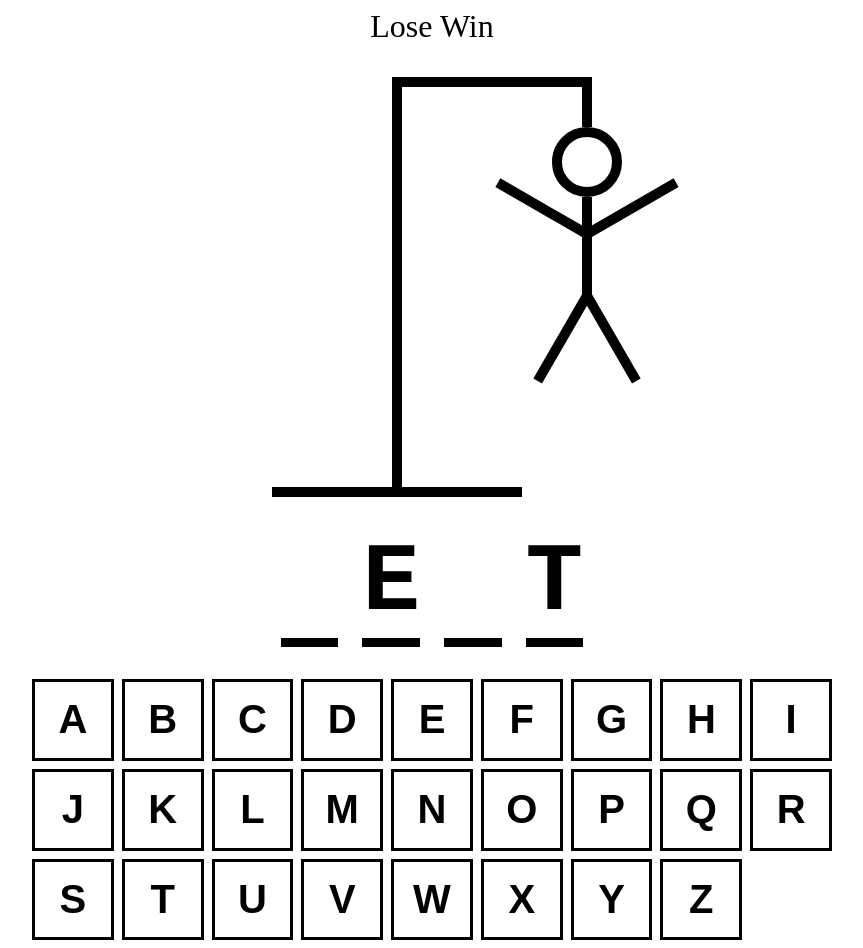
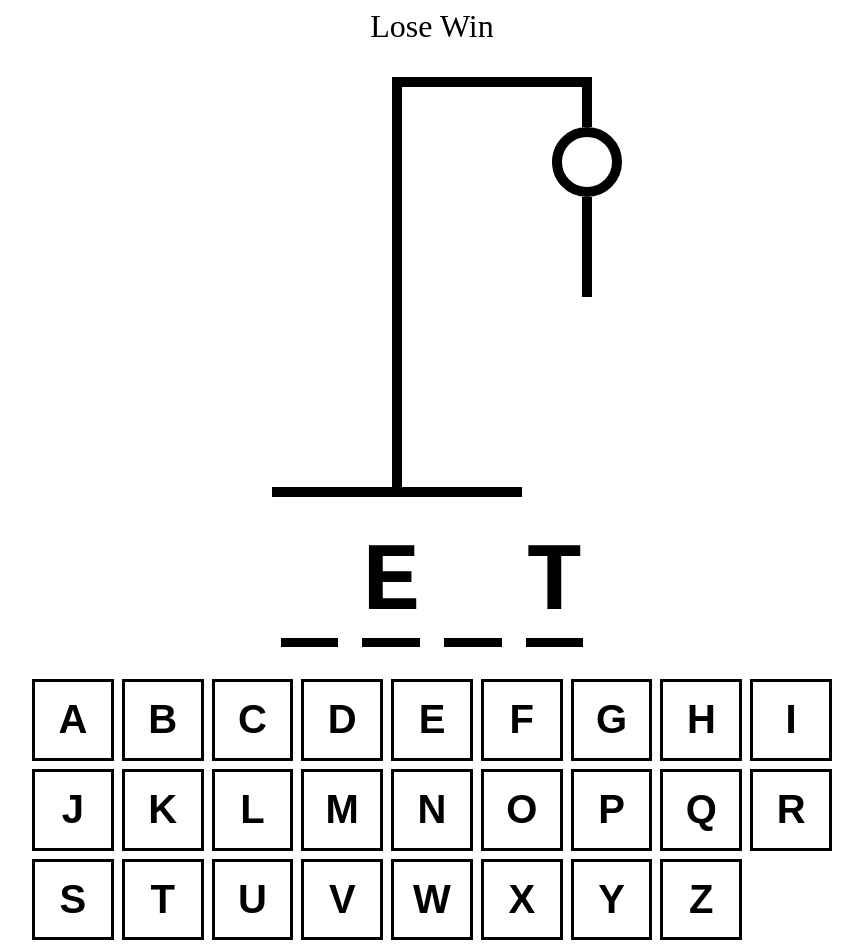
Before and after one commit to Dmitry27Zh/react-hangman, a React (Vite) app: page / in a window 1280 px wide. Shown: the whole page, without its empty margins (208-1071 px from the left). Built offline with nearby package versions, Linux system fonts and the light colour scheme.

Commit message:
Add HangmanDrawing logic

```diff
--- a/src/App.tsx
+++ b/src/App.tsx
@@ -8,9 +8,11 @@ import Keyboard from './Keyboard'
 
 function App() {
   const [wordToGuess] = useState(() => {
-    return getRandomItem(words)
+    // return getRandomItem(words)
+    return 'Test'
   })
-  const [guessedLetters] = useState<string[]>([])
+  const [guessedLetters] = useState<string[]>(['g', 'z'])
+  const incorrectLetters = guessedLetters.filter((letter) => !wordToGuess.includes(letter))
 
   return (
     <div
@@ -31,7 +33,7 @@ function App() {
       >
         Lose Win
       </div>
-      <HangmanDrawing />
+      <HangmanDrawing numberOfGuesses={incorrectLetters.length} />
       <HangmanWord />
       <Keyboard />
     </div>
--- a/src/HangmanDrawing.tsx
+++ b/src/HangmanDrawing.tsx
@@ -79,20 +79,20 @@ const LEFT_LEG = (
     }}
   />
 )
+const BODY_PARTS = [HEAD, BODY, RIGHT_ARM, LEFT_ARM, RIGHT_LEG, LEFT_LEG]
 
-const HangmanDrawing = () => {
+type HangmanDrawingProps = {
+  numberOfGuesses: number
+}
+
+const HangmanDrawing = ({ numberOfGuesses }: HangmanDrawingProps) => {
   return (
     <div
       style={{
         position: 'relative',
       }}
     >
-      {HEAD}
-      {BODY}
-      {RIGHT_ARM}
-      {LEFT_ARM}
-      {RIGHT_LEG}
-      {LEFT_LEG}
+      {BODY_PARTS.slice(0, numberOfGuesses)}
       <div
         style={{
           position: 'absolute',
```
